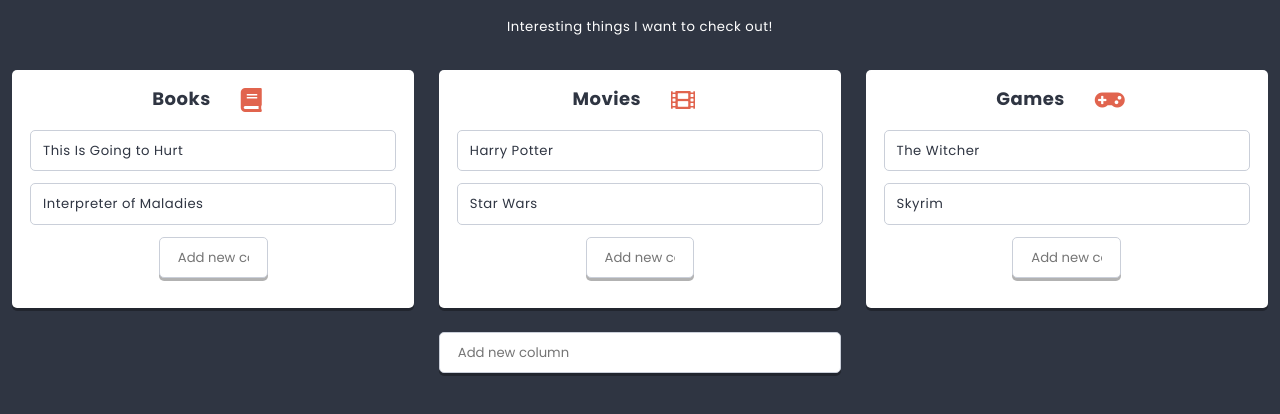
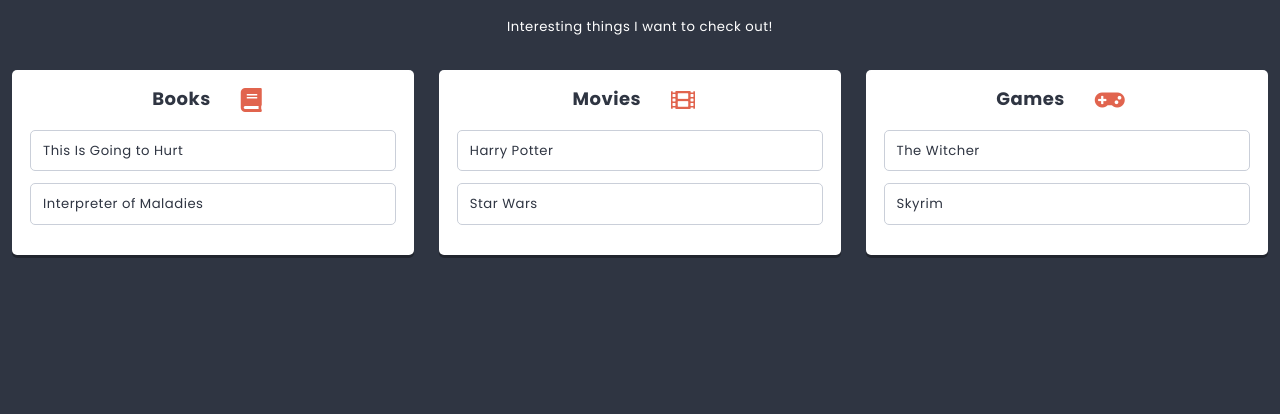
Before and after one commit to SebastianZabdyr/React-Starter, a React app: page / in a window 1280 px wide. Shown: the part 362-776 px from the top of the page. Built offline with nearby package versions, Linux system fonts and the light colour scheme.

Commit message:
add redux

```diff
--- a/package.json
+++ b/package.json
@@ -24,6 +24,8 @@
     "react": "^16.7.0",
     "react-dom": "^16.7.0",
     "react-html-parser": "^2.0.2",
+    "react-redux": "^7.0.1",
+    "redux": "^4.0.1",
     "stylelint-scss": "^3.19.0"
   },
   "devDependencies": {
@@ -42,6 +44,7 @@
     "lint-staged": "^10.5.4",
     "mini-css-extract-plugin": "^0.5.0",
     "node-sass": "^4.11.0",
+    "redux-devtools-extension": "^2.13.8",
     "sass-loader": "^7.1.0",
     "style-loader": "^0.23.1",
     "stylelint": "^13.12.0",
--- a/src/components/App/App.js
+++ b/src/components/App/App.js
@@ -1,16 +1,27 @@
 /* eslint-disable no-unused-vars */
 import React from 'react';
 import styles from './App.scss';
-import List from '../List/List.js';
-import {pageContents, listData} from '../../data/dataStore';
+import PropTypes from 'prop-types';
+import List from '../List/ListContainer.js';
+//import {pageContents, listData} from '../../data/dataStore';
 
 class App extends React.Component {
+  static propTypes = {
+    title: PropTypes.node,
+    subtitle: PropTypes.node,
+    lists: PropTypes.array,
+  }
+
   render() {
+    const {title, subtitle,lists} = this.props;
+
     return (
       <main className={styles.component}>
-        <h1 className={styles.title}>{pageContents.title}</h1>
-        <h2 className={styles.subtitle}>{pageContents.subtitle}</h2>
-        <List {...listData} />
+        <h1 className={styles.title}>{title}</h1>
+        <h2 className={styles.subtitle}>{subtitle}</h2>
+        {lists.map(listData => (
+          <List key={listData.id} {...listData} />
+        ))}
       </main>
     );
   }
--- /dev/null
+++ b/src/components/App/AppContainer.js
@@ -0,0 +1,10 @@
+import {connect} from 'react-redux';
+import App from './App';
+
+const mapStateToProps = state => ({
+  title: state.app.title,
+  subtitle: state.app.subtitle,
+  lists: state.lists,
+});
+
+export default connect(mapStateToProps)(App);
--- a/src/components/Card/Card.js
+++ b/src/components/Card/Card.js
@@ -4,9 +4,11 @@
 
 class Card extends React.Component {
   render(){
+    const {title} = this.props;
+
     return (
       <div className={styles.component}>
-        {this.props.cards}
+        {title}
       </div>
     );
   }
--- a/src/components/Column/Column.js
+++ b/src/components/Column/Column.js
@@ -6,13 +6,9 @@
 import Icon from '../Icon/Icon.js';
 import {listData, settings} from '../../data/dataStore';
 import Card from '../Card/Card.js';
-import Creator from '../Creator/Creator.js';
+//import Creator from '../Creator/Creator.js';
 
 class Column extends React.Component {
-    state = {
-      cards: this.props.cards || [],
-    }
-
   static defaultProps = {
     icon: listData.columns.icon,
   }
@@ -22,38 +18,27 @@
     cards: PropTypes.array,
   }
 
-  addCard(title){
-    this.setState(state => (
-      {
-        cards: [
-          ...state.cards,
-          {
-            key: state.cards.length ? state.cards[state.cards.length-1].key+1 : 0,
-            title,
-          },
-        ],
-      }
-    ));
-  }
-
   render(){
+    const {title, icon, cards} = this.props;
     return(
-      <main className={styles.component}>
+      <section className={styles.component}>
         <h3 className={styles.title}>
-          {this.props.title}
+          {title}
           <span className={styles.icon}>
-            <Icon name={this.props.icon} />
+            <Icon name={icon} />
           </span>
         </h3>
         <div>
-          {this.state.cards.map(({title}) => (
-            <Card key={title} cards={title} />
+          {cards.map(cardData => (
+            <Card key={cardData.id} {...cardData} />
           ))}
         </div>
+        {/*
         <div className={styles.creator}>
           <Creator text={settings.cardCreatorText} action={title => this.addCard(title)}/>
         </div>
-      </main>
+        */}
+      </section>
     );
   }
 }
--- /dev/null
+++ b/src/components/Column/ColumnContainer.js
@@ -0,0 +1,10 @@
+import {connect} from 'react-redux';
+import Column from './Column';
+
+export const getCardsForColumn = ({cards}, columnId) => cards.filter(card => card.columnId == columnId);
+
+const mapStateToProps = (state, props)=> ({
+  cards: getCardsForColumn(state, props.id),
+});
+
+export default connect(mapStateToProps)(Column);
--- a/src/components/List/List.js
+++ b/src/components/List/List.js
@@ -2,17 +2,13 @@
 import React from 'react';
 import styles from './List.scss';
 import Hero from '../Hero/Hero.js';
-import Column from '../Column/Column.js';
+import Column from '../Column/ColumnContainer.js';
 import Creator from '../Creator/Creator.js';
 import PropTypes from 'prop-types';
 import {settings} from '../../data/dataStore';
 import ReactHtmlParser from 'react-html-parser';
 
-
 class List extends React.Component {
-  state = {
-    columns: this.props.columns || [],
-  }
 
   static propTypes = {
     title: PropTypes.node.isRequired,
@@ -25,38 +21,25 @@
     description: settings.defaultListDescription,
   }
 
+  render() {
+    const {title, image, description, columns} = this.props;
 
-  addColumn(title){
-    this.setState(state => (
-      {
-        columns: [
-          ...state.columns,
-          {
-            key: state.columns.length ? state.columns[state.columns.length-1].key+1 : 0,
-            title,
-            icon: 'list-alt',
-            cards: [],
-          },
-        ],
-      }
-    ));
-  }
-
-  render() {
     return (
       <section className={styles.component}>
-        <Hero titleText={this.props.title} image={this.props.image} />
+        <Hero titleText={title} image={image} />
         <div className={styles.description}>
-          {ReactHtmlParser(this.props.description)}
+          {ReactHtmlParser(description)}
         </div>
         <div className={styles.columns}>
-          {this.state.columns.map(({key, ...columnProps}) => (
-            <Column key={key} {...columnProps} />
+          {columns.map(columnData => (
+            <Column key={columnData.id} {...columnData} />
           ))}
         </div>
+        {/*
         <div className={styles.creator}>
           <Creator text={settings.columnCreatorText} action={title => this.addColumn(title)}/>
         </div>
+        */}
       </section>
     );
   }
--- /dev/null
+++ b/src/components/List/ListContainer.js
@@ -0,0 +1,10 @@
+import {connect} from 'react-redux';
+import List from './List';
+
+export const getColumnsForList = ({columns}, listId) => columns.filter(column => column.listId == listId);
+
+const mapStateToProps = (state, props)=> ({
+  columns: getColumnsForList(state, props.id),
+});
+
+export default connect(mapStateToProps)(List);
--- a/src/data/dataStore.js
+++ b/src/data/dataStore.js
@@ -5,6 +5,10 @@
     buttonOK: 'OK',
     buttonCancel: 'Cancel',
     defaultText: 'Add new item',
+  },
+  search: {
+    defaultText: 'Search...',
+    icon: 'search',
   },
   defaultListDescription: '<p>I can do all the things!!!</p>',
   defaultColumnIcon: 'list-alt',
@@ -67,3 +71,81 @@
     },
   ],
 };
+
+const lists = [
+  {
+    id: 'list-1',
+    title: 'Things to do <sup>soon!</sup>',
+    description: 'Interesting things I want to check out!',
+    image: 'http://uploads.kodilla.com/bootcamp/fer/11.react/space.png',
+  },
+];
+
+const columns = [
+  {
+    id: 'column-1',
+    listId: 'list-1',
+    title: 'Books',
+    icon: 'book',
+  },
+  {
+    id: 'column-2',
+    listId: 'list-1',
+    title: 'Movies',
+    icon: 'film',
+  },
+  {
+    id: 'column-3',
+    listId: 'list-1',
+    title: 'Games',
+    icon: 'gamepad',
+  },
+  {
+    id: 'column-4',
+    listId: 'list-2',
+    title: 'Strange column',
+    icon: 'question',
+  },
+];
+
+const cards = [
+  {
+    id: 'card-1',
+    columnId: 'column-1',
+    title: 'This Is Going to Hurt',
+  },
+  {
+    id: 'card-2',
+    columnId: 'column-1',
+    title: 'Interpreter of Maladies',
+  },
+  {
+    id: 'card-3',
+    columnId: 'column-2',
+    title: 'Harry Potter',
+  },
+  {
+    id: 'card-4',
+    columnId: 'column-2',
+    title: 'Star Wars',
+  },
+  {
+    id: 'card-5',
+    columnId: 'column-3',
+    title: 'The Witcher',
+  },
+  {
+    id: 'card-6',
+    columnId: 'column-3',
+    title: 'Skyrim',
+  },
+];
+
+const initialStoreData = {
+  app: {...pageContents},
+  lists: [...lists],
+  columns: [...columns],
+  cards: [...cards],
+};
+
+export default initialStoreData;
--- /dev/null
+++ b/src/redux/store.js
@@ -0,0 +1,33 @@
+import {combineReducers, createStore} from 'redux';
+import initialStoreData from '../data/dataStore';
+
+// define initial state and shallow-merge initial data
+const initialState = {
+  app: initialStoreData.app,
+  lists: initialStoreData.lists,
+  columns: initialStoreData.columns,
+  cards: initialStoreData.cards,
+};
+
+// define reducers
+const reducers = {
+};
+
+// add blank reducers for initial state properties without reducers
+Object.keys(initialState).forEach(item => {
+  if (typeof reducers[item] == 'undefined') {
+    reducers[item] = (statePart = null) => statePart;
+  }
+});
+
+// merge all reducers
+const storeReducer = combineReducers(reducers);
+
+// create store
+const store = createStore(
+  storeReducer,
+  initialState,
+  window.__REDUX_DEVTOOLS_EXTENSION__ && window.__REDUX_DEVTOOLS_EXTENSION__()
+);
+
+export default store;
```
Also changed, not shown: src/index.js (+5 -2 lines), 1 other file (tests, documents, lock files or other folders).
